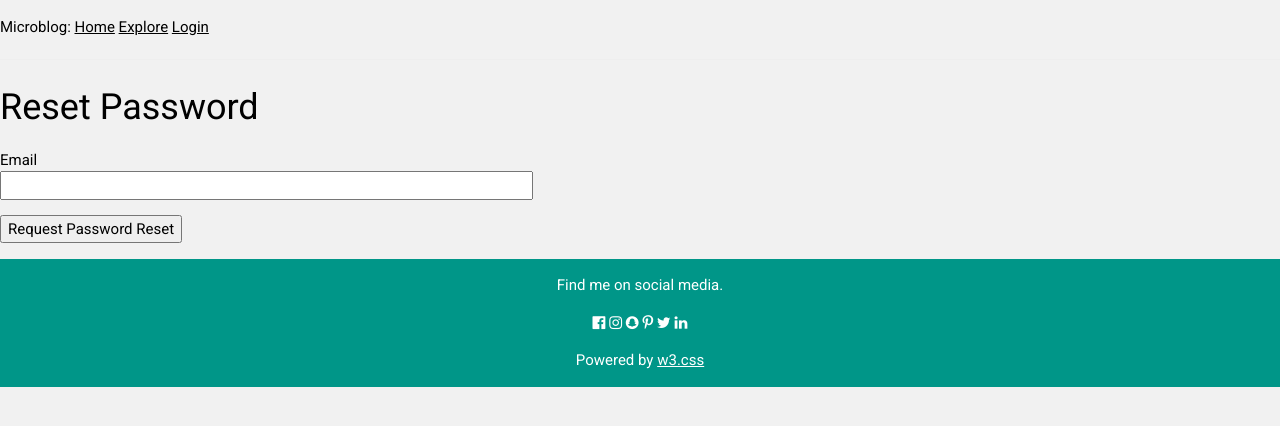
After one commit to OverPotter/FlaskMicroblog, a Flask app: page /reset_password_request in a window 1280 px wide. The commit adds this page. Shown: the top 426 px of the page. Run offline with Flask 2, Linux system fonts and the light colour scheme; parts of the project's set-up code (start-up, migrations or seed data) failed here and were passed over.

Commit message:
added reset password function for user

```diff
--- a/app/__init__.py
+++ b/app/__init__.py
@@ -1,6 +1,8 @@
 import os
 
 from flask import Flask
+from flask_mail import Mail
+
 from config import Config
 from flask_sqlalchemy import SQLAlchemy
 from flask_migrate import Migrate
@@ -15,6 +17,7 @@ db = SQLAlchemy(app)
 migrate = Migrate(app, db)
 login = LoginManager(app)
 login.login_view = 'login'
+mail = Mail(app)
 
 from app import routes, models, errors
 
--- a/app/forms.py
+++ b/app/forms.py
@@ -50,3 +50,8 @@ class PostForm(FlaskForm):
     post = TextAreaField('Say something', validators=[
         DataRequired(), Length(min=1, max=140)])
     submit = SubmitField('Submit')
+
+
+class ResetPasswordRequestForm(FlaskForm):
+    email = StringField('Email', validators=[DataRequired(), Email()])
+    submit = SubmitField('Request Password Reset')
--- a/app/routes.py
+++ b/app/routes.py
@@ -6,8 +6,9 @@ from werkzeug.urls import url_parse
 from werkzeug.utils import redirect
 
 from app import app, db
-from app.forms import LoginForm, RegistrationForm, EditProfileForm, PostForm
+from app.forms import LoginForm, RegistrationForm, EditProfileForm, PostForm, ResetPasswordRequestForm
 from app.models import User, Post
+from app.email import send_password_reset_email
 
 
 @app.route('/', methods=['GET', 'POST'])
@@ -155,3 +156,18 @@ def explore():
         if posts.has_prev else None
     return render_template("index.html", title='Explore', posts=posts.items,
                            next_url=next_url, prev_url=prev_url)
+
+
+@app.route('/reset_password_request', methods=['GET', 'POST'])
+def reset_password_request():
+    if current_user.is_authenticated:
+        return redirect(url_for('index'))
+    form = ResetPasswordRequestForm()
+    if form.validate_on_submit():
+        user = User.query.filter_by(email=form.email.data).first()
+        if user:
+            send_password_reset_email(user)
+        flash('Check your email for the instructions to reset your password')
+        return redirect(url_for('login'))
+    return render_template('reset_password_request.html',
+                           title='Reset Password', form=form)
--- a/app/templates/login.html
+++ b/app/templates/login.html
@@ -21,5 +21,8 @@
         <p>{{ form.remember_me() }} {{ form.remember_me.label }}</p>
         <p>{{ form.submit() }}</p>
     </form>
-<p>New User? <a href="{{ url_for('register') }}">Click to Register!</a></p>
+    <p>New User? <a href="{{ url_for('register') }}">Click to Register!</a></p><p>
+    Forgot Your Password?
+    <a href="{{ url_for('reset_password_request') }}">Click to Reset It</a>
+</p>
 {% endblock %}
--- /dev/null
+++ b/app/templates/reset_password_request.html
@@ -0,0 +1,16 @@
+{% extends "base.html" %}
+
+{% block content %}
+    <h1>Reset Password</h1>
+    <form action="" method="post">
+        {{ form.hidden_tag() }}
+        <p>
+            {{ form.email.label }}<br>
+            {{ form.email(size=64) }}<br>
+            {% for error in form.email.errors %}
+                <span style="color: red;">[{{ error }}]</span>
+            {% endfor %}
+        </p>
+        <p>{{ form.submit() }}</p>
+    </form>
+{% endblock %}
```
Also changed, not shown: app/email.py (added, +9 -0 lines). Lines whose indentation alone changed are shown as unchanged.
